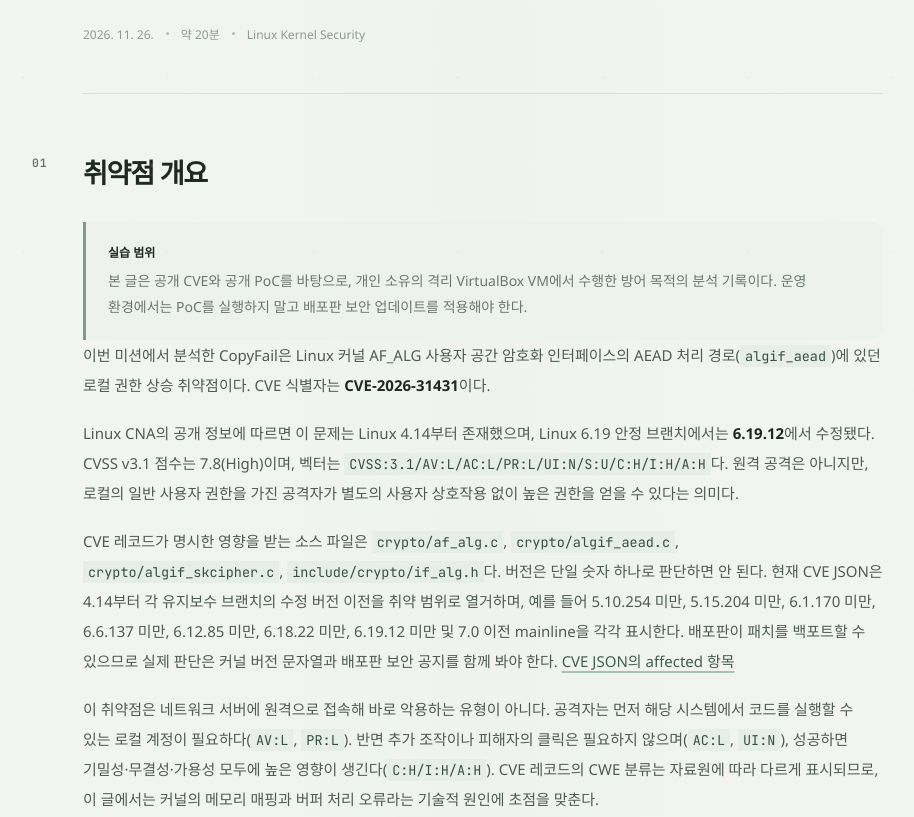
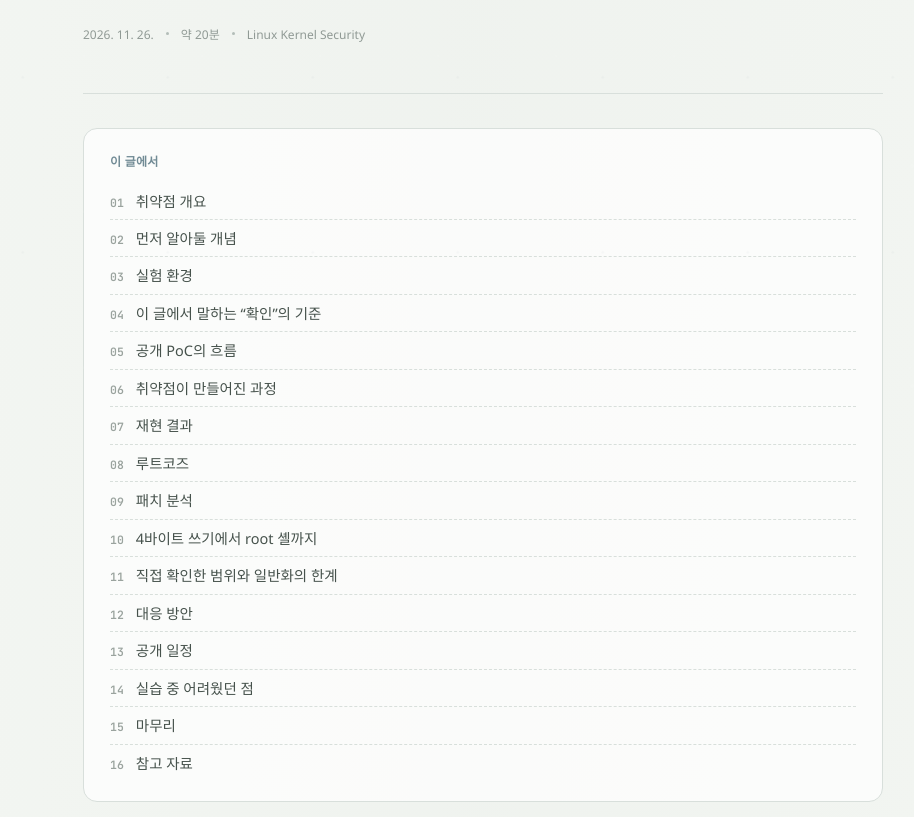
Before and after one commit to Esaemip/Esaemip.github.io, a plain HTML site: page posts/cve-2026-31431-copyfail.html in a window 1280 px wide. Shown: the part 506-1323 px from the top of the page, without its empty margins (157-1071 px from the left). Drawn offline with Linux system fonts and the light colour scheme; a script that the page names is missing; a web font is replaced by a local one.

Commit message:
CopyFail 글 목차 다시 표시
Co-Authored-By: Claude Opus 5.5 <noreply@anthropic.com>

```diff
--- a/posts/cve-2026-31431-copyfail.html
+++ b/posts/cve-2026-31431-copyfail.html
@@ -37,6 +37,25 @@
         <p class="post-lead">Kali VM에서 CopyFail을 직접 재현해 보고, 왜 패치 전 커널에서만 동작하는지 코드와 diff를 따라가며 정리한 기록.</p>
         <div class="post-meta"><time datetime="2026-11-26">2026. 11. 26.</time><span>약 20분</span><span>Linux Kernel Security</span></div>
       </header>
+      <nav class="post-toc" aria-label="이 글의 순서">
+        <span>이 글에서</span>
+        <a href="#overview"><b>01</b> 취약점 개요</a>
+        <a href="#concepts"><b>02</b> 먼저 알아둘 개념</a>
+        <a href="#lab"><b>03</b> 실험 환경</a>
+        <a href="#evidence"><b>04</b> 이 글에서 말하는 “확인”의 기준</a>
+        <a href="#poc-flow"><b>05</b> 공개 PoC의 흐름</a>
+        <a href="#history"><b>06</b> 취약점이 만들어진 과정</a>
+        <a href="#result"><b>07</b> 재현 결과</a>
+        <a href="#root-cause"><b>08</b> 루트코즈</a>
+        <a href="#patch"><b>09</b> 패치 분석</a>
+        <a href="#payload"><b>10</b> 4바이트 쓰기에서 root 셸까지</a>
+        <a href="#scope"><b>11</b> 직접 확인한 범위와 일반화의 한계</a>
+        <a href="#mitigation"><b>12</b> 대응 방안</a>
+        <a href="#timeline"><b>13</b> 공개 일정</a>
+        <a href="#challenges"><b>14</b> 실습 중 어려웠던 점</a>
+        <a href="#conclusion"><b>15</b> 마무리</a>
+        <a href="#references"><b>16</b> 참고 자료</a>
+      </nav>
       <div class="article-body">
         <section id="overview">
           <p class="article-number">01</p>
```
Also changed, not shown: 1 other file.
